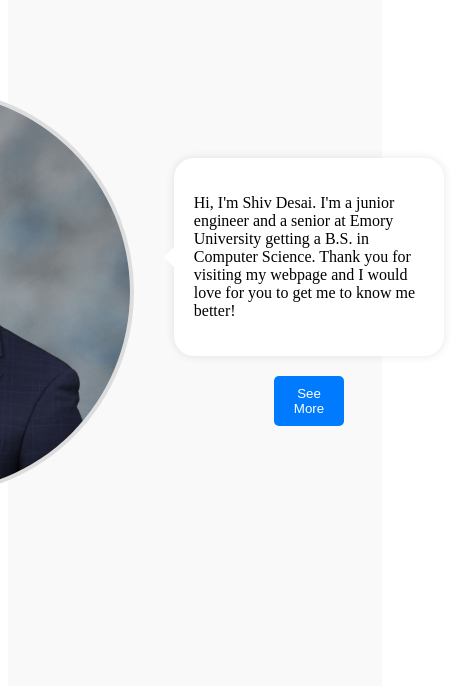
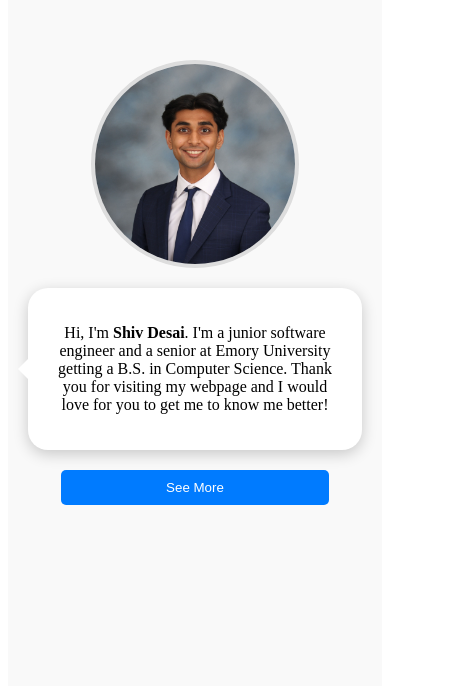
Before and after one commit to shivdesai99/My-Website, a React (Vite) app: page / in a window 390 px wide. Shown: the part 158-844 px from the top of the page, 464 px wide, since content can reach past the window. Built offline with nearby package versions, Linux system fonts and the light colour scheme.

Commit message:
updated css and added responsiveness

```diff
--- a/src/Introduction.css
+++ b/src/Introduction.css
@@ -20,6 +20,11 @@
   border-radius: 50%;
   object-fit: cover;
   border: 4px solid #ddd;
+  transition: border-color 0.3s ease;
+}
+
+.profile-photo:hover {
+  border-color: #007bff;
 }
 
 .blurb-container {
@@ -28,7 +33,6 @@
   display: flex;
   flex-direction: column;
   padding: 20px;
-    margin-right: 20px;
   margin-right: 200px;
 }
 
@@ -38,7 +42,12 @@
   border-radius: 20px;
   padding: 20px;
   margin-left: 20px;
-    box-shadow: 0 0 10px rgba(0, 0, 0, 0.1);
+  box-shadow: 0 4px 15px rgba(0, 0, 0, 0.2);
+  transition: all 0.3s ease;
+}
+
+.speech-bubble:hover {
+  transform: scale(1.05);
 }
 
 .speech-bubble:before {
@@ -52,9 +61,8 @@
 }
 
 .see-more-button {
-    margin-top: 20px;
-    margin-left: 120px;
-    margin-right: 100px;
+  width: 80%;
+  margin: 20px auto 0 auto;
   padding: 10px 20px;
   background-color: #007bff;
   color: #fff;
@@ -68,3 +76,36 @@
   background-color: #0056b3;
   transform: scale(1.05);
 }
+
+@media (max-width: 768px) {
+  .introduction {
+    flex-direction: column;
+    text-align: center;
+  }
+
+  .photo-container, .blurb-container {
+    flex: unset;
+    margin-right: 0;
+    width: 100%;
+  }
+
+  .photo-container {
+    justify-content: center;
+  }
+
+  .profile-photo {
+    width: 200px;
+    height: 200px;
+  }
+
+  .speech-bubble {
+    margin-left: 0;
+    margin-right: 0;
+  }
+
+  .see-more-button {
+    width: 80%;
+    margin-left: auto;
+    margin-right: auto;
+  }
+}
--- a/src/Introduction.jsx
+++ b/src/Introduction.jsx
@@ -15,11 +15,15 @@ const Introduction = () => {
       <div className="blurb-container">
         <div className="speech-bubble">
           <p>
-            Hi, I'm <bold>Shiv Desai</bold>. I'm a junior engineer and a senior at Emory University getting a B.S. in Computer Science. Thank you for visiting my webpage and I would love for you to get me to know me better!
+            Hi, I'm <strong>Shiv Desai</strong>. I'm a junior software engineer and a senior at Emory University getting a B.S. in Computer Science. Thank you for visiting my webpage and I would love for you to get me to know me better!
           </p>
         </div>
-        <button className="see-more-button" onClick={handleScroll}>
-          See More
+        <button
+            className="see-more-button"
+            onClick={handleScroll}
+            aria-label="Scroll to the next section"
+            >
+            See More
         </button>
       </div>
     </div>
```
Lines whose indentation alone changed are shown as unchanged.
